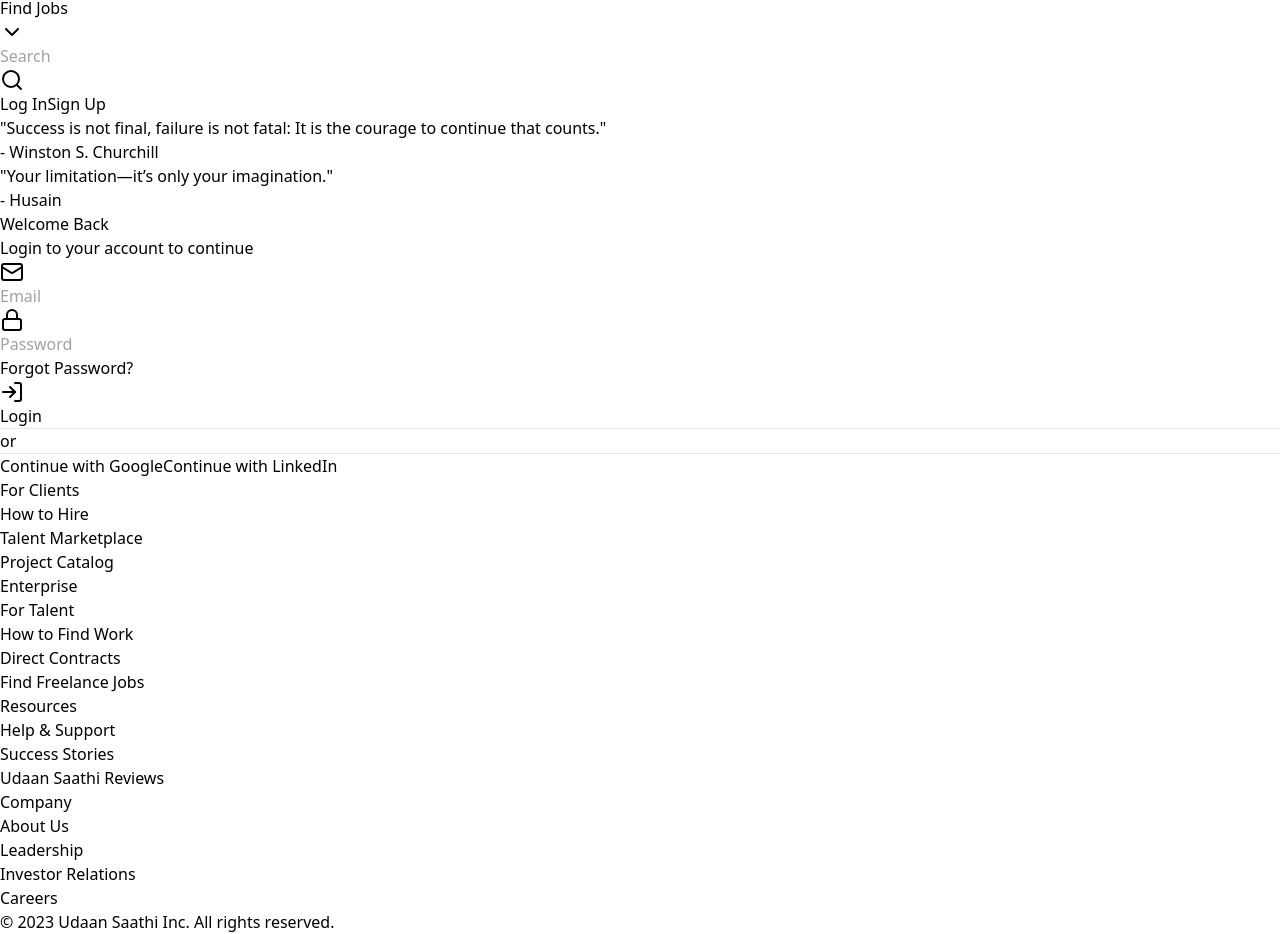
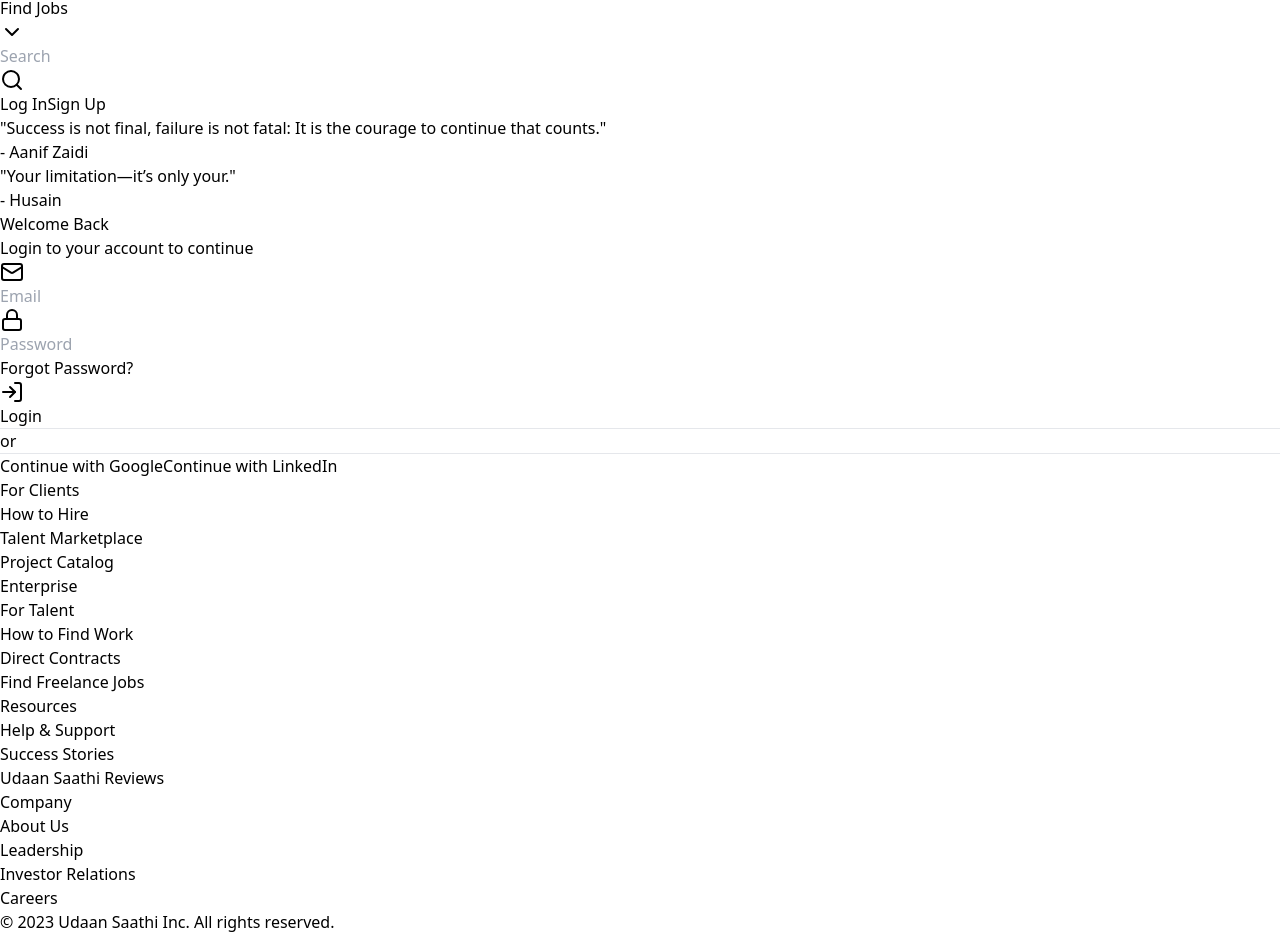
Before and after one commit to zaidihusain/Udaan-Saathi, a React (Vite) app: page /LogIn in a window 1280 px wide. Shown: the part 1196-2130 px from the top of the page. Built offline with nearby package versions, Linux system fonts and the light colour scheme.

Commit message:
first one

```diff
--- a/src/components/LogIn.jsx
+++ b/src/components/LogIn.jsx
@@ -63,7 +63,8 @@
         animate="visible"
       >
         <h3 className="text-lg font-semibold mb-2">"Success is not final, failure is not fatal: It is the courage to continue that counts."</h3>
-        <p className="text-sm">- Winston S. Churchill</p>
+        <p className="text-sm">- Aanif Zaidi</p>
+        {/* Winston S. Churchill */}
       </motion.div>
 
       <motion.div
@@ -72,7 +73,7 @@
         initial="hidden"
         animate="visible"
       >
-        <h3 className="text-lg font-semibold mb-2">"Your limitation—it’s only your imagination."</h3>
+        <h3 className="text-lg font-semibold mb-2">"Your limitation—it’s only your."</h3>
         <p className="text-sm">- Husain</p>
       </motion.div>
 
```
